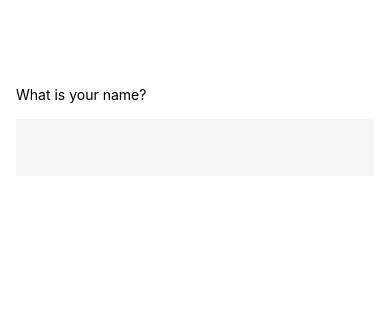
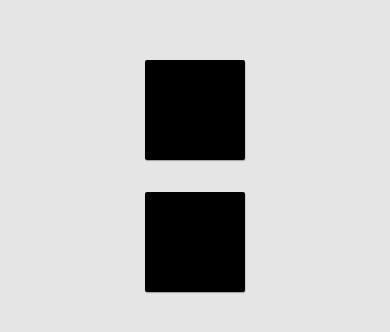
Before and after one commit to Arthur-art/ReactNative-Codecademy, a React Native app: screen / in a window 390 px wide. Shown: the part 246-578 px from the top of the page. Built offline with nearby package versions, Linux system fonts and the light colour scheme.

Commit message:
Trabalhando com Stylesheet para estilizar components

```diff
--- a/App.js
+++ b/App.js
@@ -1,12 +1,9 @@
 import React from 'react';
 import { View } from 'react-native'
-import { InputTextComponent } from './src/components/InputTextComponent'
+import { StylesheetComponent } from './src/components/StylesheetComponent'
 
 export default function App() {
   return (
-    <View>
-      <InputTextComponent />
-    </View>
-
+    <StylesheetComponent />
   );
 }
--- /dev/null
+++ b/src/components/StylesheetComponent/index.js
@@ -0,0 +1,29 @@
+import React from 'react';
+import { StyleSheet, View } from 'react-native';
+
+export const StylesheetComponent = () => (
+    <View style={styles.layout}>
+        <View style={styles.card} />
+        <View style={styles.card} />
+    </View>
+);
+
+export const styles = StyleSheet.create({
+    layout: {
+        flex: 1,
+        backgroundColor: '#e5e5e5',
+        justifyContent: 'center',
+        alignItems: 'center'
+    },
+    card: {
+        width: 100,
+        height: 100,
+        backgroundColor: 'black',
+        margin: 16,
+        borderRadius: 2,
+        shadowColor: 'black',
+        shadowOpacity: 0.3,
+        shadowRadius: 1,
+        shadowOffset: { height: 1, width: 0.3 }
+    },
+});
```
